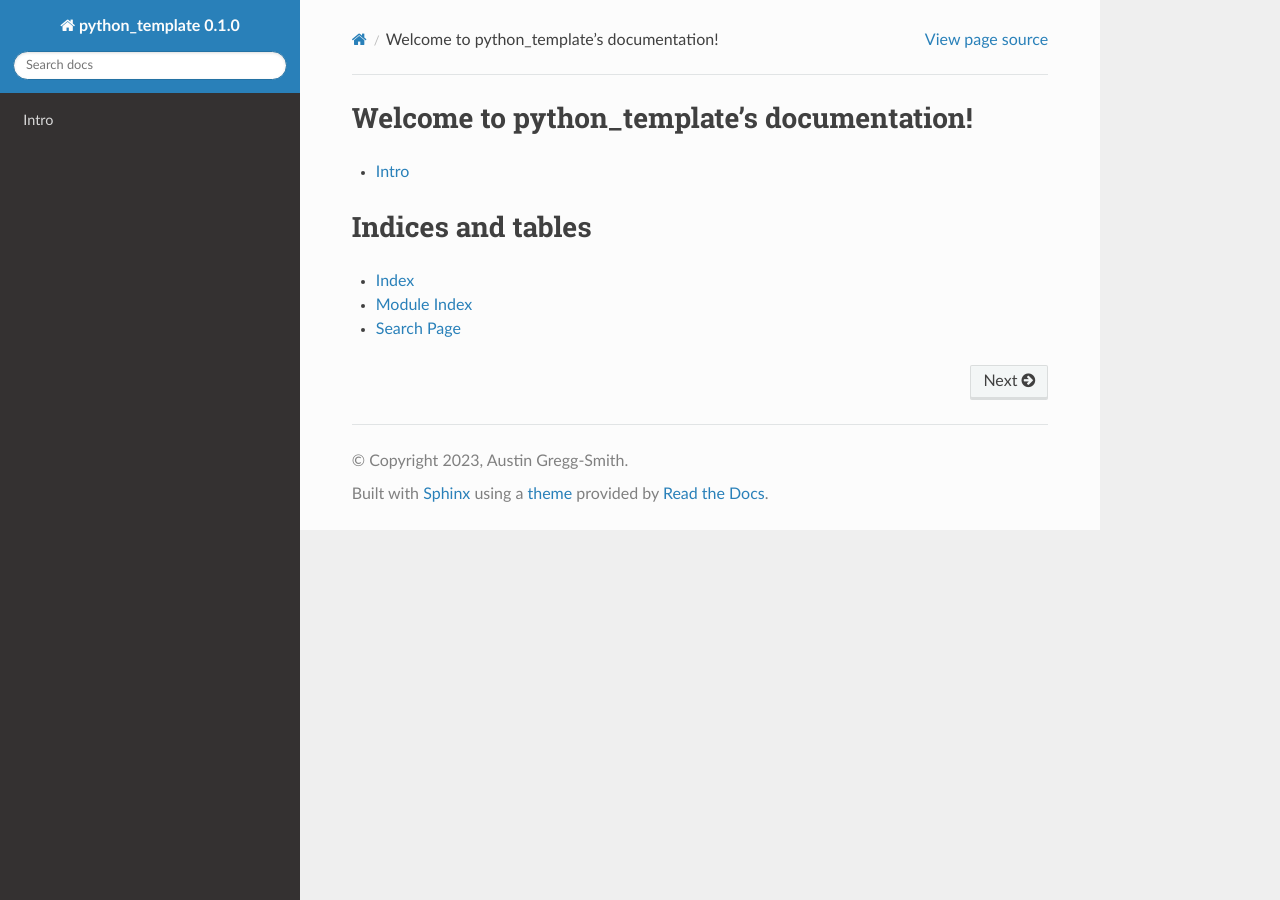
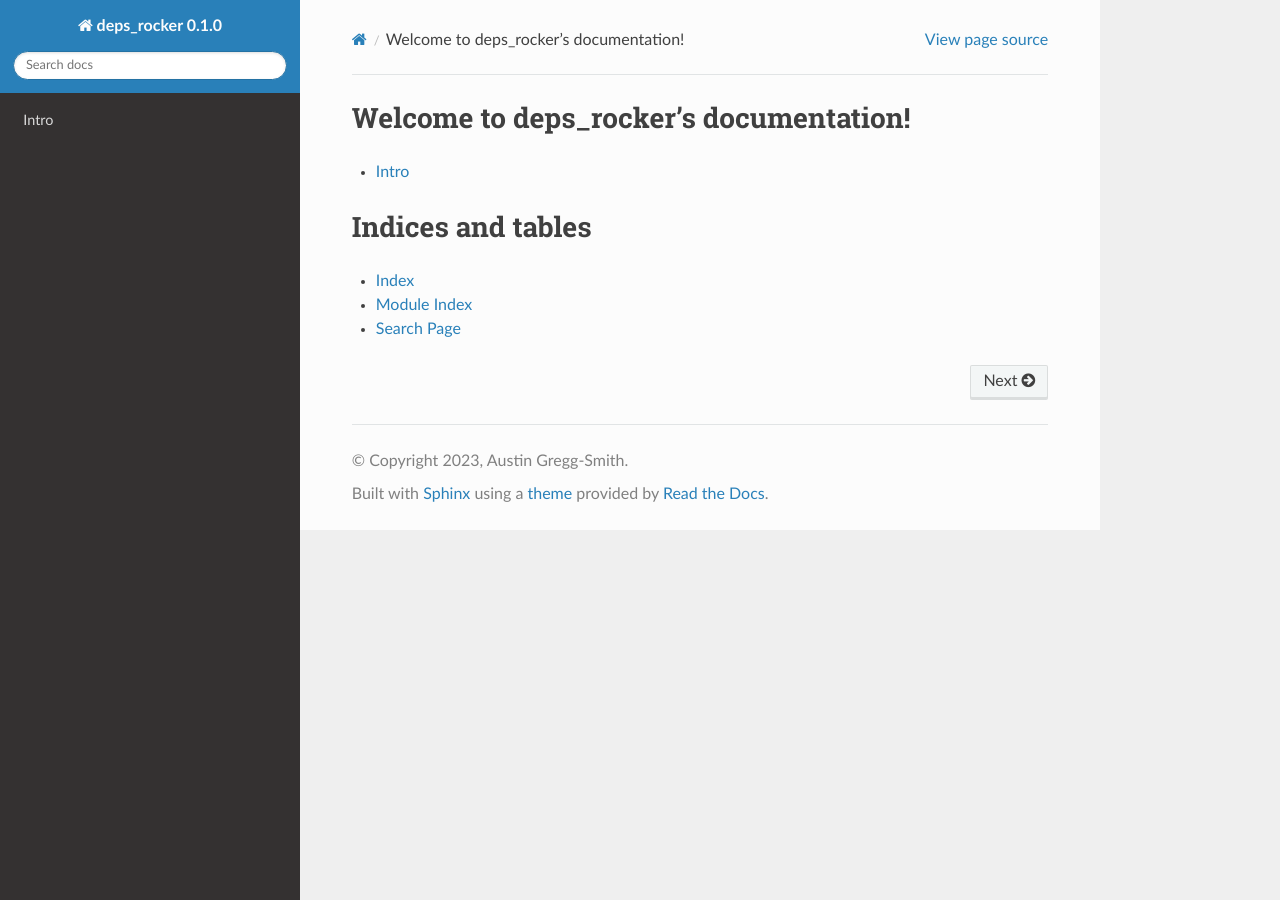
Before and after one commit to blooop/deps_rocker, a Sphinx documentation site: the page built from docs/index.rst, in a window 1280 px wide. Built offline with Sphinx 7.4.7 and the Read the Docs theme 2.0.0, drawn with Linux system fonts in a browser that asks for light colours.

Commit message:
rename project

```diff
--- a/docs/conf.py
+++ b/docs/conf.py
@@ -10,8 +10,8 @@ from importlib import metadata
 
 copyright = "2023, Austin Gregg-Smith"  # pylint:disable=redefined-builtin
 author = "Austin Gregg-Smith"
-release = metadata.version("python_template")
-project = f"python_template {release}"
+release = metadata.version("deps_rocker")
+project = f"deps_rocker {release}"
 
 
 # -- General configuration ---------------------------------------------------
@@ -29,7 +29,7 @@ exclude_patterns = ["_build", "Thumbs.db", ".DS_Store"]
 html_theme = "sphinx_rtd_theme"
 # html_static_path = ["_static"]
 
-autoapi_dirs = ["../python_template"]
+autoapi_dirs = ["../deps_rocker"]
 autoapi_ignore = ["*example_*", "*example*", "*experimental*"]
 
 
--- a/docs/index.rst
+++ b/docs/index.rst
@@ -1,9 +1,9 @@
-.. python_template documentation master file, created by
+.. deps_rocker documentation master file, created by
    sphinx-quickstart on Mon Nov 27 15:01:32 2023.
    You can adapt this file completely to your liking, but it should at least
    contain the root `toctree` directive.
 
-Welcome to python_template's documentation!
+Welcome to deps_rocker's documentation!
 ===========================================
 
 .. toctree::
```
Also changed, not shown: docs/intro.rst (+5 -5 lines), pyproject.toml (+5 -5 lines), python_template/__init__.py (deleted), 3 other files.
